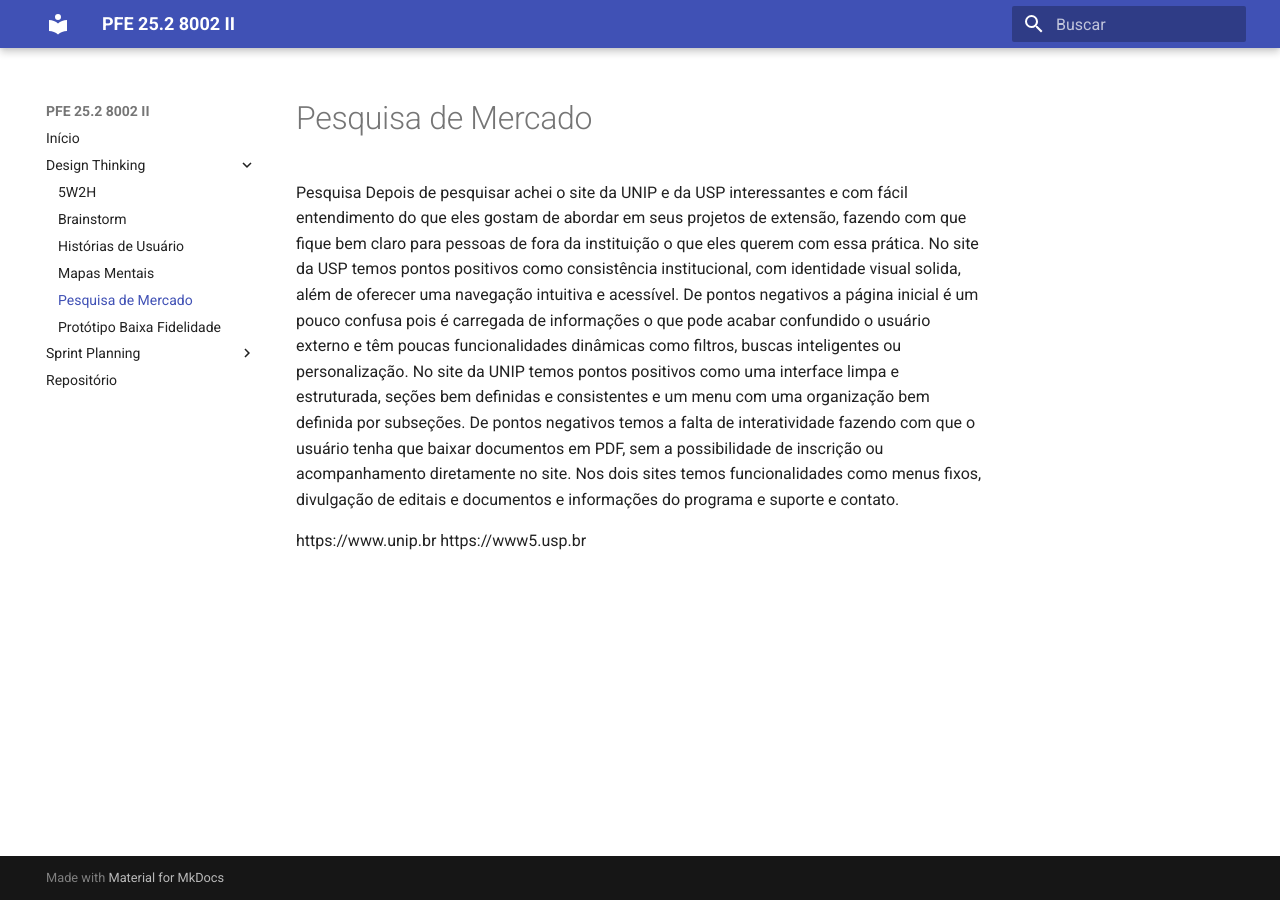
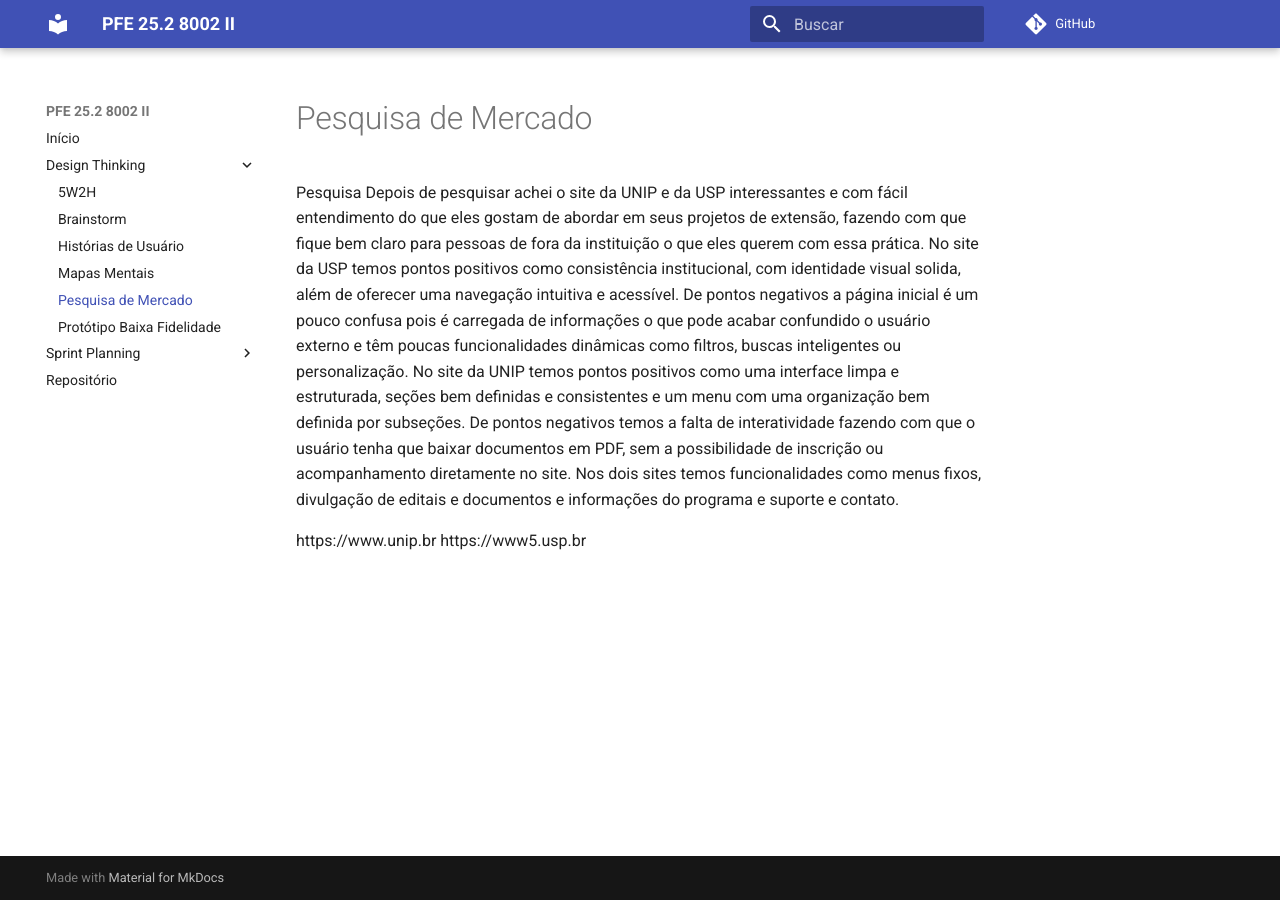
Before and after one commit to Projetos-de-Extensao/PFE_25.2_8002_II, an MkDocs documentation site: the page built from docs/design-thinking/pesquisa.md, in a window 1280 px wide. Built offline with MkDocs 1.6.1 and Material for MkDocs 9.7.7, drawn with Linux system fonts in a browser that asks for light colours; comment, search, counter and statistics services are not loaded.

Commit message:
Ajusta repo_url para o repositório e limpa nav

```diff
--- a/mkdocs.yml
+++ b/mkdocs.yml
@@ -4,7 +4,8 @@
 theme:
   name: material
   language: pt-BR
-
+repo_url: https://github.com/Projetos-de-Extensao/PFE_25.2_8002_II
+repo_name: GitHub
 nav:
   - Início: index.md
   - Design Thinking:
```
